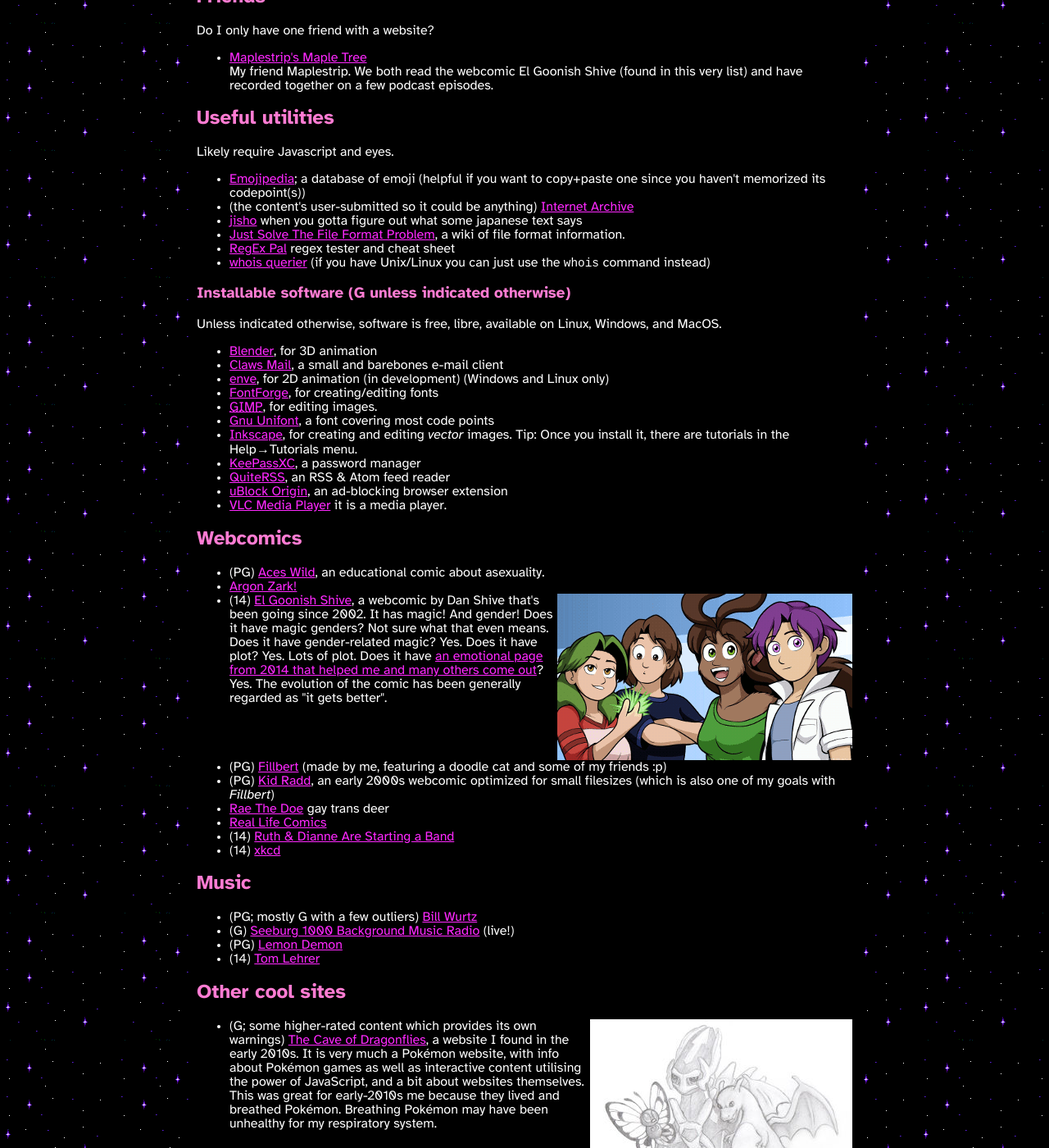
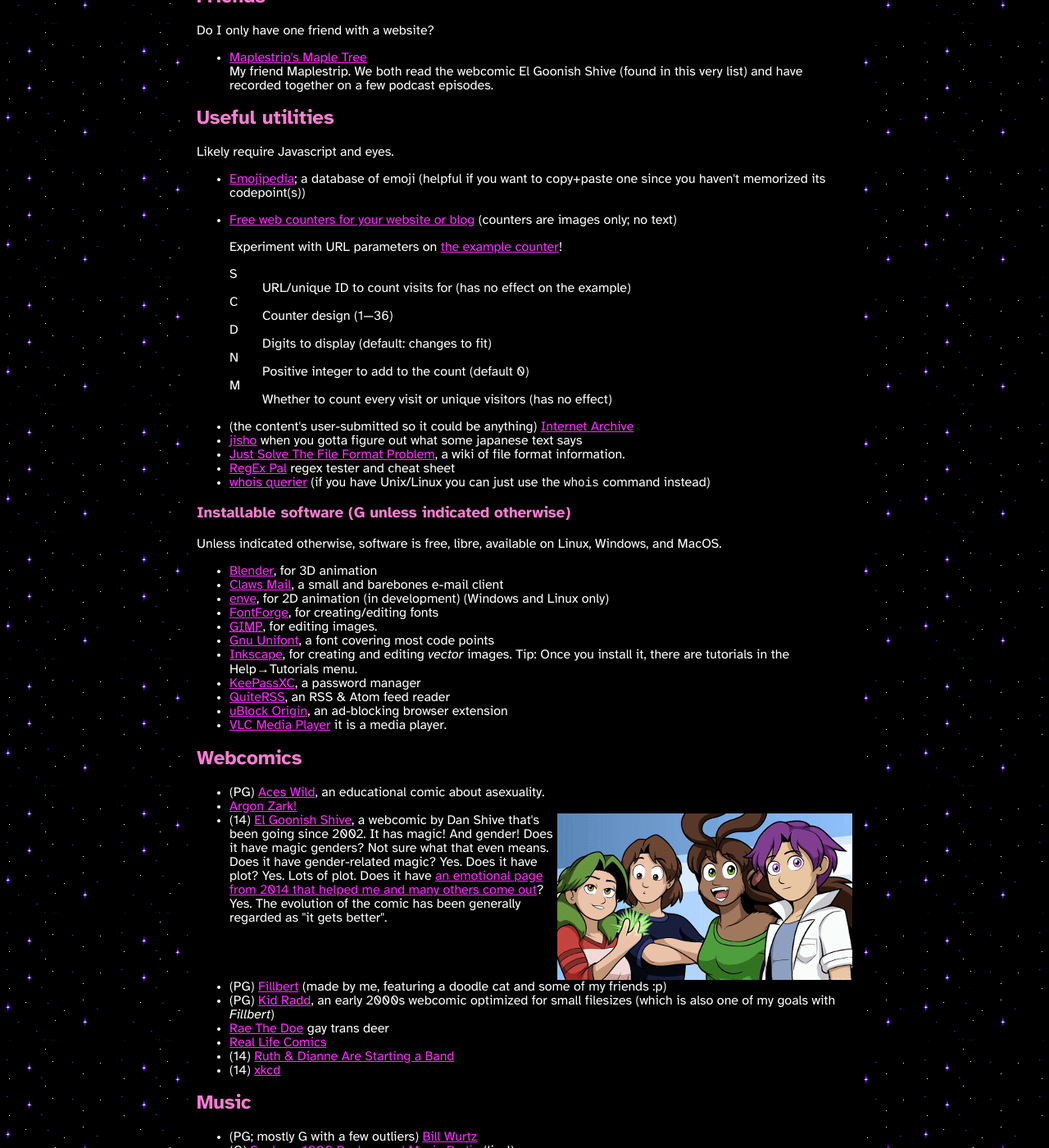
Before and after one commit to mincerafter42/mincerafter42.github.io, a Jekyll site: the page built from other-web-sites.md, in a window 1280 px wide and 1400 px high, scrolled down 432 px. Shown: the whole window at 82% size. Built offline with Jekyll 4.4.1, drawn with Linux system fonts in a browser that asks for light colours; some of the changed text lies outside the part shown.

Commit message:
Fixed index date, added counters to Other Web Sites

```diff
--- a/index.html
+++ b/index.html
@@ -1,6 +1,6 @@
 ---
 layout: none
-last_modified_at: 2022-07-03
+last_modified_at: 2022-07-05
 ---
 <!DOCTYPE html>
 <html lang=en>
--- a/other-web-sites.md
+++ b/other-web-sites.md
@@ -25,6 +25,25 @@
 Likely require Javascript and eyes.
 
 - [Emojipedia](https://emojipedia.org); a database of emoji (helpful if you want to copy+paste one since you haven't memorized its codepoint(s))
+- [Free web counters for your website or blog](https://www.websiteout.ca/counter.php) (counters are images only; no text)
+
+  Experiment with URL parameters on [the example counter](https://counter.websiteout.net/example.php)!
+
+  S
+  : URL/unique ID to count visits for (has no effect on the example)
+
+  C
+  : Counter design (1—36)
+
+  D
+  : Digits to display (default: changes to fit)
+
+  N
+  : Positive integer to add to the count (default 0)
+
+  M
+  : Whether to count every visit or unique visitors (has no effect)
+
 - (the content's user-submitted so it could be anything) [Internet Archive](https://archive.org)
 - [jisho](https://jisho.org) when you gotta figure out what some japanese text says
 - [Just Solve The File Format Problem](http://fileformats.archiveteam.org/), a wiki of file format information.
```
Also changed, not shown: other parts of other-web-sites.md (+1 -1 lines).
